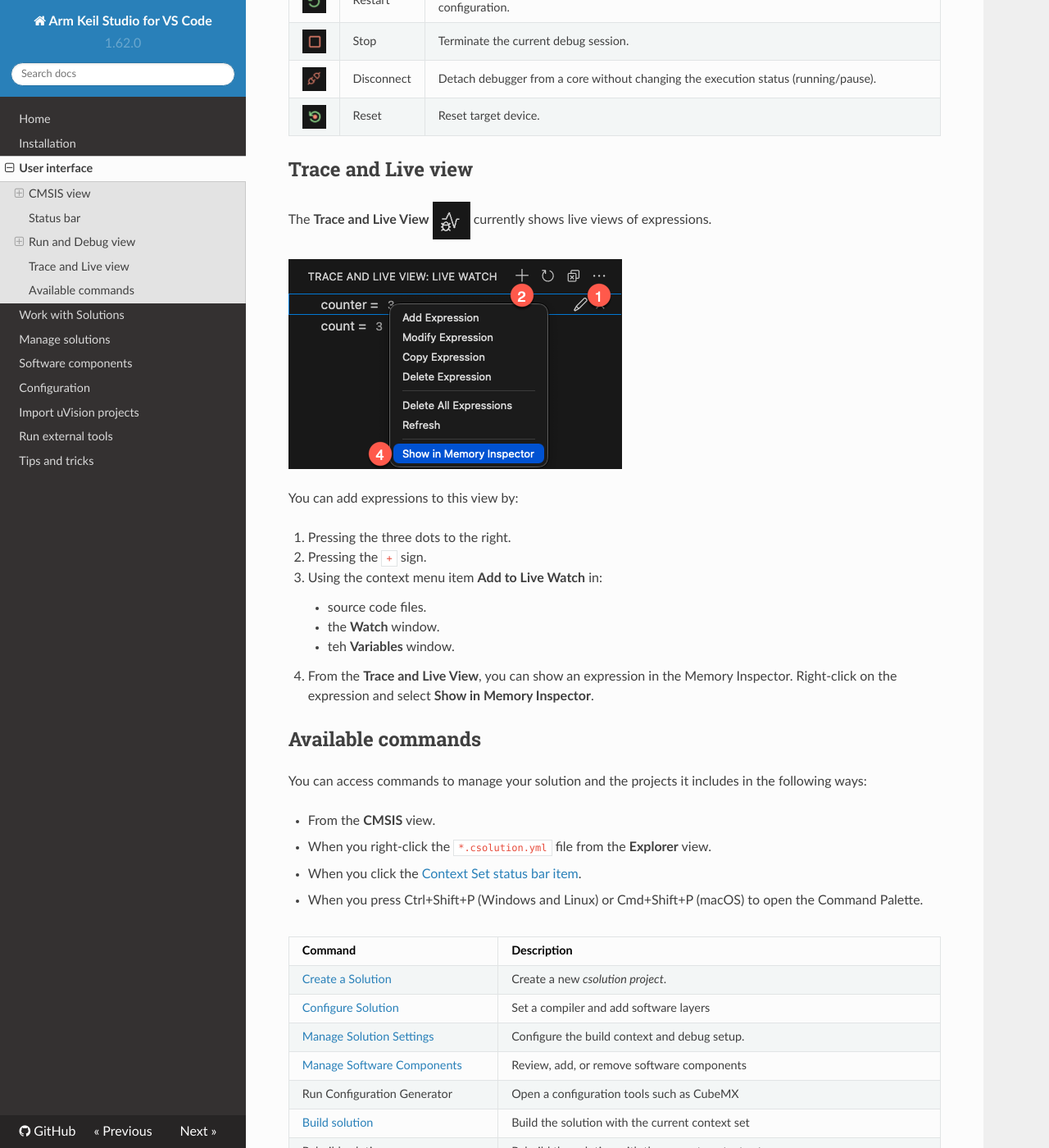
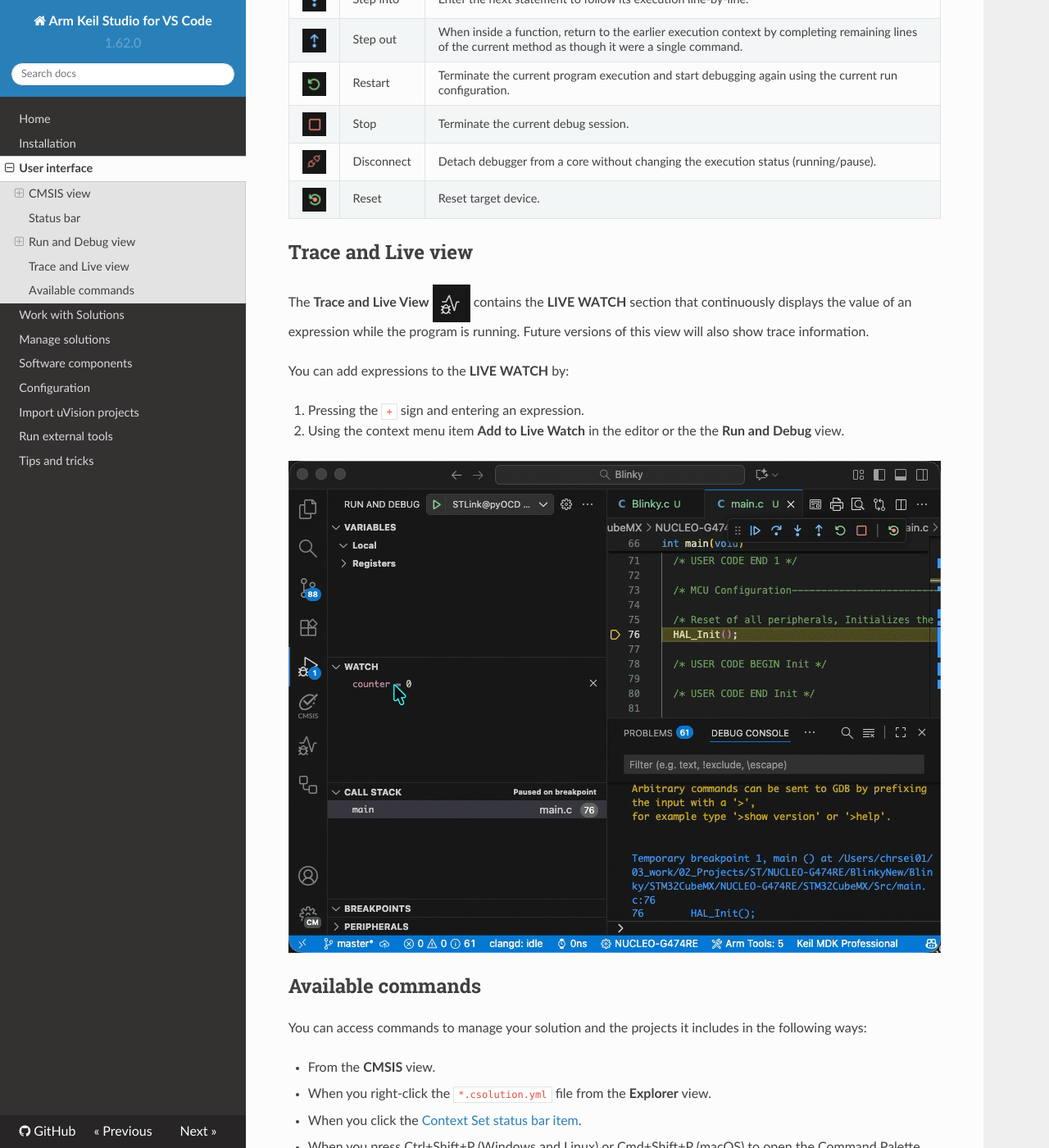
Before and after one commit to MDK-Packs/vscode-cmsis-solution-docs, an MkDocs documentation site: the page built from docs/userinterface.md, in a window 1280 px wide and 1400 px high, scrolled down 4508 px. Shown: the whole window at 82% size. Built offline with MkDocs 1.6.1, drawn with Linux system fonts in a browser that asks for light colours; nearby versions of some CDN libraries; some of the changed text lies outside the part shown.

Commit message:
Refinement

```diff
--- a/docs/userinterface.md
+++ b/docs/userinterface.md
@@ -79,12 +79,16 @@
 
 ## Run and Debug view
 
+!!! Tip
+    The [Arm CMSIS Debugger README](https://marketplace.visualstudio.com/items?itemName=Arm.vscode-cmsis-debugger)
+    contains a more detailed description of the usage of this view.
+
 The **Run and Debug View** ![Run and Debug view](./images/RunDebugView.png) in Keil Studio connects to the target using
 the request selection shown below.
 
 ![Debug View Debugger request](./images/run-debug-view.png)
 
-1. Select the core you want to **launch** or **attach** to.
+1. Select the core you want to **launch** (start an application) or **attach** to (connect to a running application).
 2. Interact with the cores.
 
 ### Run and Debug controls
@@ -111,21 +115,16 @@
 
 ## Trace and Live view
 
-The **Trace and Live View** ![Trace and Live view](./images/TraceLiveView.png) currently shows live views of
-expressions.
+The **Trace and Live View** ![Trace and Live view](./images/TraceLiveView.png) contains the **LIVE WATCH** section that
+continuously displays the value of an expression while the program is running.  Future versions of this view will also
+show trace information.
 
-![Trace and Live View](./images/talv-live-watch.png)
+You can add expressions to the **LIVE WATCH** by:
 
-You can add expressions to this view by:
+1. Pressing the `+` sign and entering an expression.
+2. Using the context menu item **Add to Live Watch** in the editor or the the **Run and Debug** view.
 
-1. Pressing the three dots to the right.
-2. Pressing the `+` sign.
-3. Using the context menu item **Add to Live Watch** in:
-    - source code files.
-    - the **Watch** window.
-    - teh **Variables** window.
-4. From the **Trace and Live View**, you can show an expression in the Memory Inspector. Right-click on the expression
-   and select **Show in Memory Inspector**.
+![Displaying a variable in the LIVE WATCH](./images/lw-counter.gif)
 
 ## Available commands
 
```
Also changed, not shown: docs/create_app.md (+18 -4 lines), docs/installation.md (+2 -3 lines), docs/images/cmsis-zephyr.png (added), docs/images/lw-counter.gif (added).
